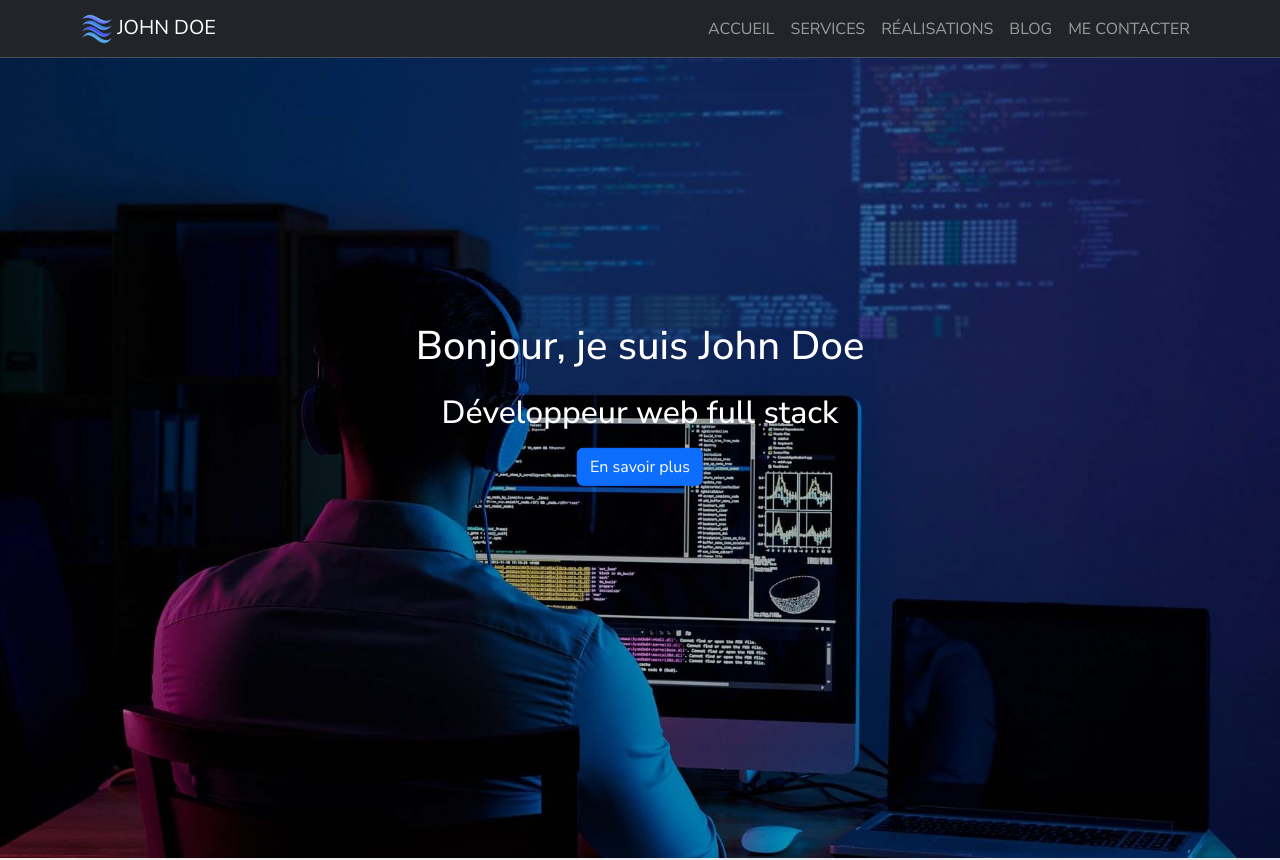
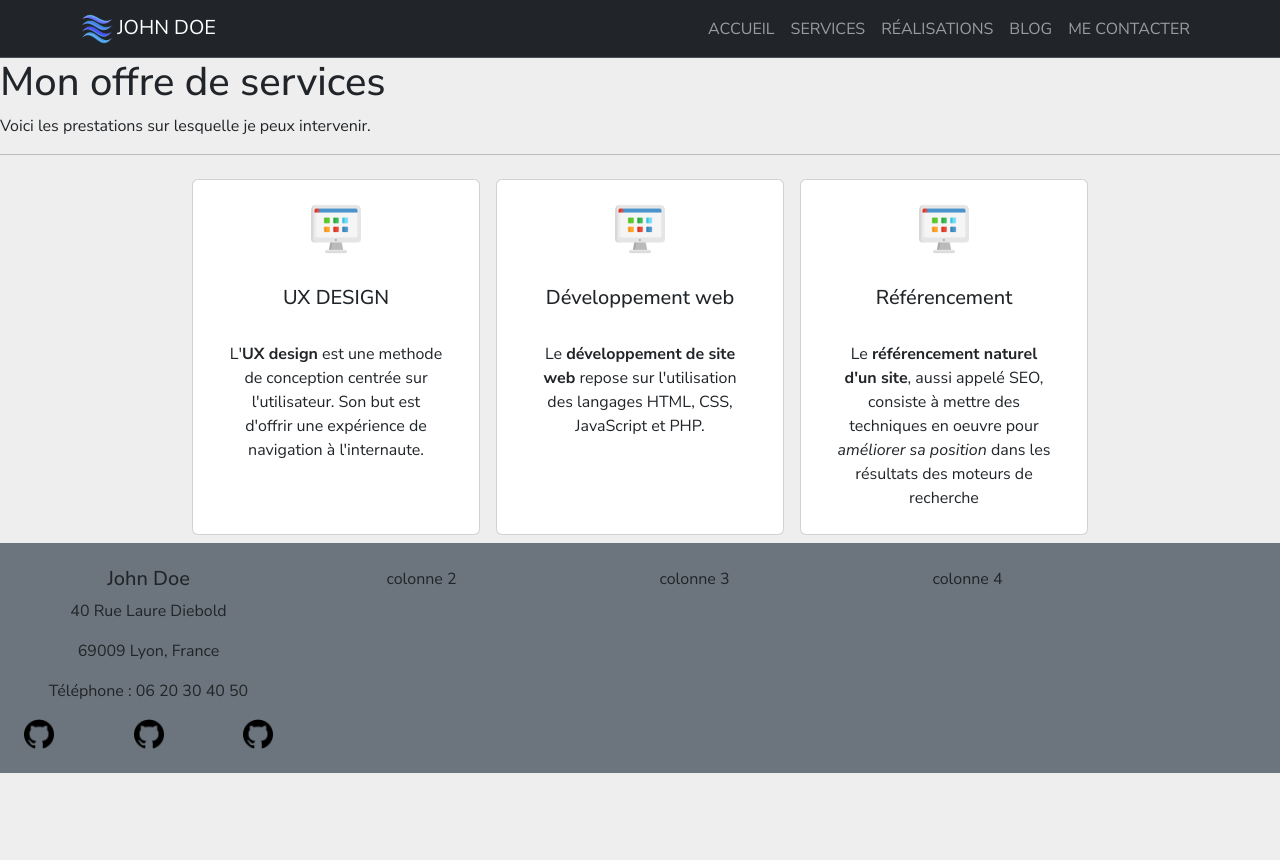
Before and after one commit to Olbor-dev/cv-john-doe, a React (Create React App) app: page /services in a window 1280 px wide. Shown: the top 860 px of the page. After the commit the page ends 800 px from the top, so only its background shows below. Built offline with nearby package versions, Linux system fonts and the light colour scheme.

Commit message:
ajout router react, page service, et réorganisation du code avec router

```diff
--- a/package.json
+++ b/package.json
@@ -6,6 +6,7 @@
     "cra-template": "1.2.0",
     "react": "^19.0.0",
     "react-dom": "^19.0.0",
+    "react-router": "^7.1.3",
     "react-scripts": "5.0.1",
     "web-vitals": "^4.2.4"
   },
--- a/src/App.js
+++ b/src/App.js
@@ -1,3 +1,4 @@
+/*
 import { Accueil } from "./components/Accueil";
 import { Footer } from "./components/Footer";
 import { Header } from "./components/Header";
@@ -14,3 +15,27 @@ const App = () => {
 }
 
 export default App;
+*/
+import React from "react";
+import { Routes, Route } from "react-router";
+
+import Header from "./components/Header";
+import Accueil from "./pages/Accueil";
+import Footer from "./components/Footer";
+import Services from "./pages/Services";
+
+
+const App = () => {
+  return (
+    <div className="App">
+      <Header />
+      <Routes>
+        <Route path="/accueil" element={<Accueil />} />
+        <Route path="/services" element={<Services />} />
+      </Routes>
+      <Footer />
+    </div>
+  );
+}
+
+export default App;
--- a/src/components/Footer.jsx
+++ b/src/components/Footer.jsx
@@ -1,10 +1,10 @@
 import React from 'react';
 import github from '../img/github.png';
 
-export const Footer = () => {
+const Footer = () => {
   return (
     <footer class="bg-secondary">
-        <div class="row">
+        <div class="container p-4 text-center row">
             <div class="col">
                 <h5>John Doe</h5>
                 <address>
@@ -37,3 +37,5 @@ export const Footer = () => {
     </footer>
   )
 }
+
+export default Footer;
--- a/src/components/Header.jsx
+++ b/src/components/Header.jsx
@@ -1,6 +1,7 @@
 import React from 'react';
+import { Link } from 'react-router';
 
-export const Header = () => {
+const Header = () => {
   return (
     <header>
         <nav class="navbar navbar-expand-lg bg-dark border-bottom border-body text-uppercase" data-bs-theme="dark">
@@ -15,10 +16,10 @@ export const Header = () => {
                 <div class="collapse navbar-collapse justify-content-end" id="navbarNav">
                     <ul class="navbar-nav">
                         <li class="nav-item">
-                            <a class="nav-link" href="#/Accueil">Accueil</a>
+                            <Link class="nav-link" to="/accueil">Accueil</Link>
                         </li>
                         <li class="nav-item">
-                            <a class="nav-link" href="#/Services">Services</a>
+                            <Link class="nav-link" to="/services">Services</Link>
                         </li>
                         <li class="nav-item">
                             <a class="nav-link" href="#/Realisations">Réalisations</a>
@@ -36,3 +37,5 @@ export const Header = () => {
     </header>
   );
 }
+
+export default Header;
--- /dev/null
+++ b/src/components/ServiceCard.jsx
@@ -0,0 +1,32 @@
+import React from 'react';
+import screen from '../img/pc.png';
+
+const ServiceCard = () => {
+  return (
+    <div class="row justify-content-center">
+        <div class="card m-2" style={{width: "18rem"}}>
+            <img src={screen} class="rounded mx-auto d-block mt-4" alt="écran" width="50" />
+            <div class="card-body">
+                <h5 class="card-title text-uppercase text-center p-3">UX Design</h5>
+                <p class="card-text text-center p-2">L'<strong>UX design</strong> est une methode de conception centrée sur l'utilisateur. Son but est d'offrir une expérience de navigation à l'internaute.</p>
+            </div>
+        </div>
+        <div class="card m-2" style={{width: "18rem"}}>
+            <img src={screen} class="rounded mx-auto d-block mt-4" alt="écran" width="50" />
+            <div class="card-body">
+                <h5 class="card-title text-center p-3">Développement web</h5>
+                <p class="card-text text-center p-2">Le <strong>développement de site web</strong> repose sur l'utilisation des langages HTML, CSS, JavaScript et PHP.</p>
+            </div>
+        </div>
+        <div class="card m-2" style={{width: "18rem"}}>
+            <img src={screen} class="rounded mx-auto d-block mt-4" alt="écran" width="50" />
+            <div class="card-body">
+                <h5 class="card-title text-center p-3">Référencement</h5>
+                <p class="card-text text-center p-2">Le <strong>référencement naturel d'un site</strong>, aussi appelé SEO, consiste à mettre des techniques en oeuvre pour <i>améliorer sa position</i> dans les résultats des moteurs de recherche</p>
+            </div>
+        </div>
+    </div>
+  )
+}
+
+export default ServiceCard
--- a/src/index.js
+++ b/src/index.js
@@ -3,12 +3,16 @@ import ReactDOM from 'react-dom/client';
 import './index.css';
 import App from './App';
 import reportWebVitals from './reportWebVitals';
+import { BrowserRouter } from 'react-router';
 
-const root = ReactDOM.createRoot(document.getElementById('root'));
-root.render(
-  <React.StrictMode>
-    <App />
-  </React.StrictMode>
+const root = document.getElementById('root');
+
+ReactDOM.createRoot(root).render (
+/*  <React.StrictMode> */
+    <BrowserRouter>
+      <App />
+    </BrowserRouter>
+/*  </React.StrictMode> */
 );
 
 // If you want to start measuring performance in your app, pass a function
--- a/src/components/Accueil.jsx
+++ b/src/pages/Accueil.jsx
@@ -2,7 +2,7 @@ import React from 'react';
 import heroBg from '../img/hero-bg.jpg';
 import johnDoe from '../img/john-doe-about.jpg';
 
-export const Accueil = () => {
+const Accueil = () => {
     /* défilement jusqu'a "A propos" */
     const handleScrollToSection = () => {
         const section = document.getElementById('apropos');
@@ -64,3 +64,5 @@ export const Accueil = () => {
     </main>
   )
 }
+
+export default Accueil;
--- /dev/null
+++ b/src/pages/Services.jsx
@@ -0,0 +1,15 @@
+import React from 'react'
+import ServiceCard from '../components/ServiceCard'
+
+const Services = () => {
+  return (
+    <main>
+        <h1>Mon offre de services</h1>
+        <p>Voici les prestations sur lesquelle je peux intervenir.</p>
+        <hr />
+        <ServiceCard />
+    </main>
+  )
+}
+
+export default Services
```
Also changed, not shown: src/img/pc.png (added), 1 other file (tests, documents, lock files or other folders).
